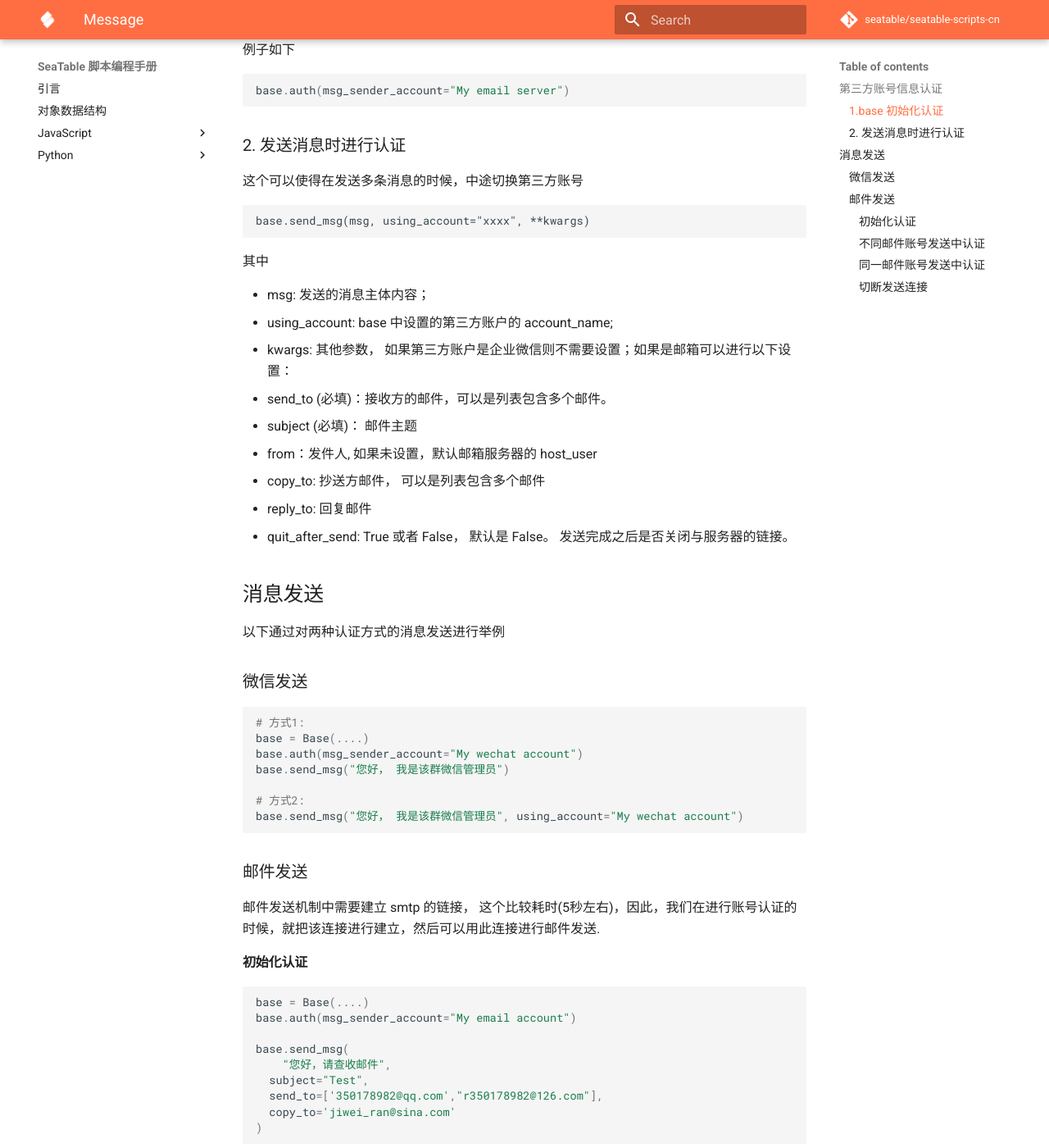
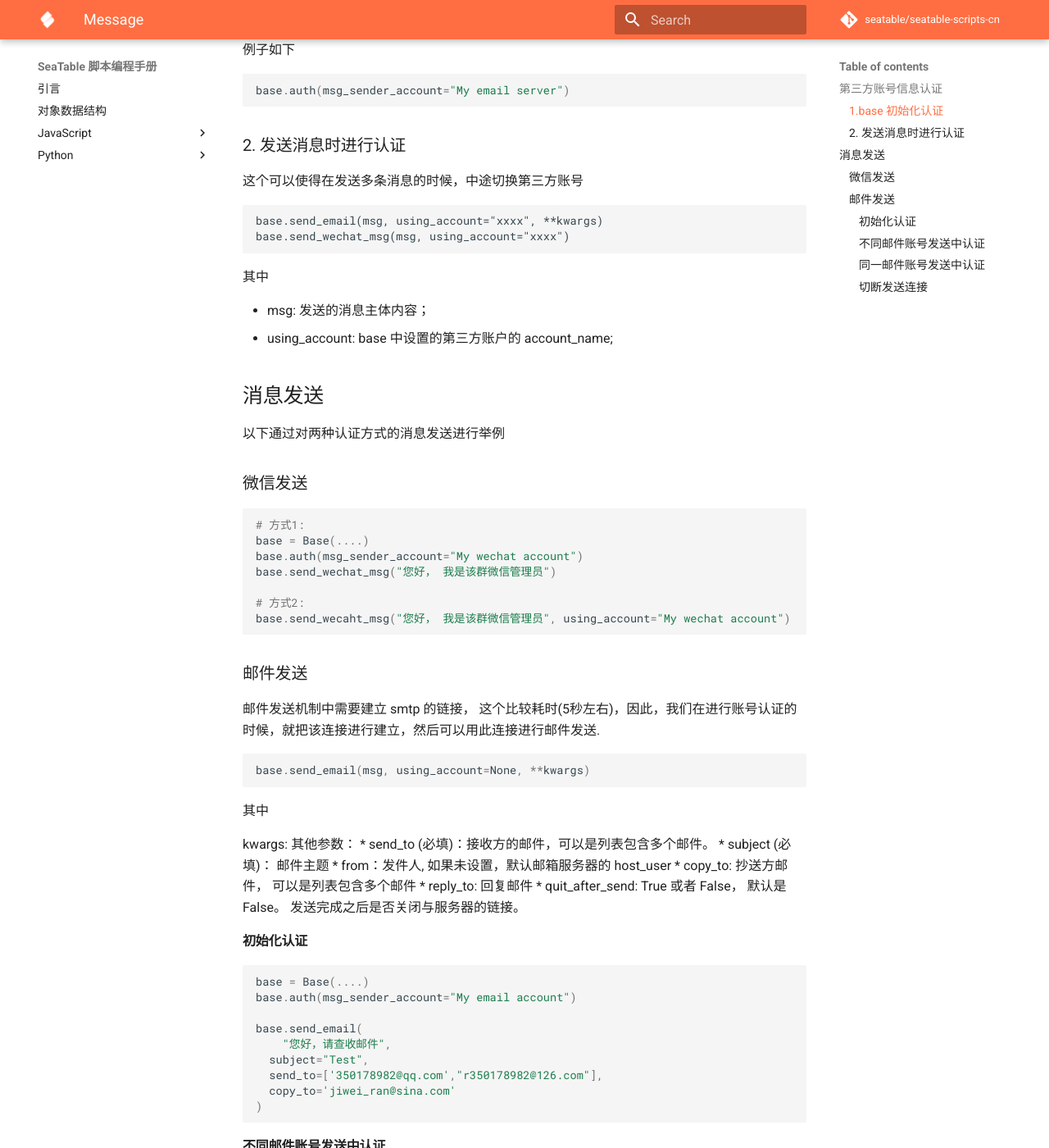
Before and after one commit to seatable/seatable-scripts-cn, an MkDocs documentation site: the page built from manual/python/message.md, in a window 1280 px wide and 1400 px high, scrolled down 433 px. Shown: the whole window at 82% size. Built offline with MkDocs 1.6.1 and Material for MkDocs 9.7.7, drawn with Linux system fonts in a browser that asks for light colours; comment, search, counter and statistics services are not loaded; some of the changed text lies outside the part shown.

Commit message:
Update message.md

````diff
--- a/manual/python/message.md
+++ b/manual/python/message.md
@@ -25,20 +25,14 @@ base.auth(msg_sender_account="My email server")
 这个可以使得在发送多条消息的时候，中途切换第三方账号
 
 ```
-base.send_msg(msg, using_account="xxxx", **kwargs)
+base.send_email(msg, using_account="xxxx", **kwargs)
+base.send_wechat_msg(msg, using_account="xxxx")
 ```
 
 其中
 
 * msg: 发送的消息主体内容；
 * using_account: base 中设置的第三方账户的 account_name;
-* kwargs: 其他参数， 如果第三方账户是企业微信则不需要设置；如果是邮箱可以进行以下设置：
-  * send_to (必填)：接收方的邮件，可以是列表包含多个邮件。
-  * subject  (必填)： 邮件主题
-  * from：发件人, 如果未设置，默认邮箱服务器的 host_user
-  * copy_to: 抄送方邮件， 可以是列表包含多个邮件
-  * reply_to: 回复邮件
-  * quit_after_send: True 或者 False， 默认是 False。 发送完成之后是否关闭与服务器的链接。
 
 ## 消息发送
 
@@ -50,15 +44,29 @@ base.send_msg(msg, using_account="xxxx", **kwargs)
 # 方式1:
 base = Base(....)
 base.auth(msg_sender_account="My wechat account")
-base.send_msg("您好， 我是该群微信管理员")
+base.send_wechat_msg("您好， 我是该群微信管理员")
 
 # 方式2:
-base.send_msg("您好， 我是该群微信管理员", using_account="My wechat account")
+base.send_wecaht_msg("您好， 我是该群微信管理员", using_account="My wechat account")
 ```
 
 ### 邮件发送
 
 邮件发送机制中需要建立 smtp 的链接， 这个比较耗时(5秒左右)，因此，我们在进行账号认证的时候，就把该连接进行建立，然后可以用此连接进行邮件发送.
+
+```python
+base.send_email(msg, using_account=None, **kwargs)
+```
+
+其中
+
+ kwargs: 其他参数：
+  * send_to (必填)：接收方的邮件，可以是列表包含多个邮件。
+  * subject  (必填)： 邮件主题
+  * from：发件人, 如果未设置，默认邮箱服务器的 host_user
+  * copy_to: 抄送方邮件， 可以是列表包含多个邮件
+  * reply_to: 回复邮件
+  * quit_after_send: True 或者 False， 默认是 False。 发送完成之后是否关闭与服务器的链接。
 
 #### 初始化认证
 
@@ -66,7 +74,7 @@ base.send_msg("您好， 我是该群微信管理员", using_account="My wechat
 base = Base(....)
 base.auth(msg_sender_account="My email account")
 
-base.send_msg(
+base.send_email(
 	"您好，请查收邮件",
   subject="Test",
   send_to=['350178982@qq.com',"r350178982@126.com"],
@@ -79,7 +87,7 @@ base.send_msg(
 例如使用 “My email account1” 和 “My email account2” 分别进行邮件发送。
 
 ```python
-base.send_msg(
+base.send_email(
 	"user1 您好",
   using_account="My email account1"
   subject="Test1",
@@ -87,7 +95,7 @@ base.send_msg(
   copy_to='jiwei_ran@sina.com'
 )
 
-base.send_msg(
+base.send_email(
 	"user2 您好",
   using_account="My email account2",
   subject="Test2",
@@ -101,21 +109,21 @@ base.send_msg(
 若只使用同一个邮件账号,如 “My email account”， 只需要在发送的第一次进行认证，传递 using_account 参数即可
 
 ```python
-base.send_msg(
+base.send_email(
 	"user1 您好",
   using_account="My email account"
   subject="Test1",
   send_to=['user1@qq.com',"user1@126.com"],
   copy_to='jiwei_ran@sina.com'
 )
-base.send_msg(
+base.send_email(
 	"user2 您好",
   subject="Test2",
   send_to=['user2@qq.com',"user2@126.com"],
   copy_to='jiwei_ran@sina.com'
 )
 
-base.send_msg(...)
+base.send_email(...)
 .....
 ```
 
@@ -128,7 +136,7 @@ base.send_msg(...)
 base.msq_quit()
 
 # 方式2 发送完最后一条消息之后传递 quit_after_send 参数
-base.send_msg(
+base.send_email(
 	....,
   quit_after_send=True
 )
````
